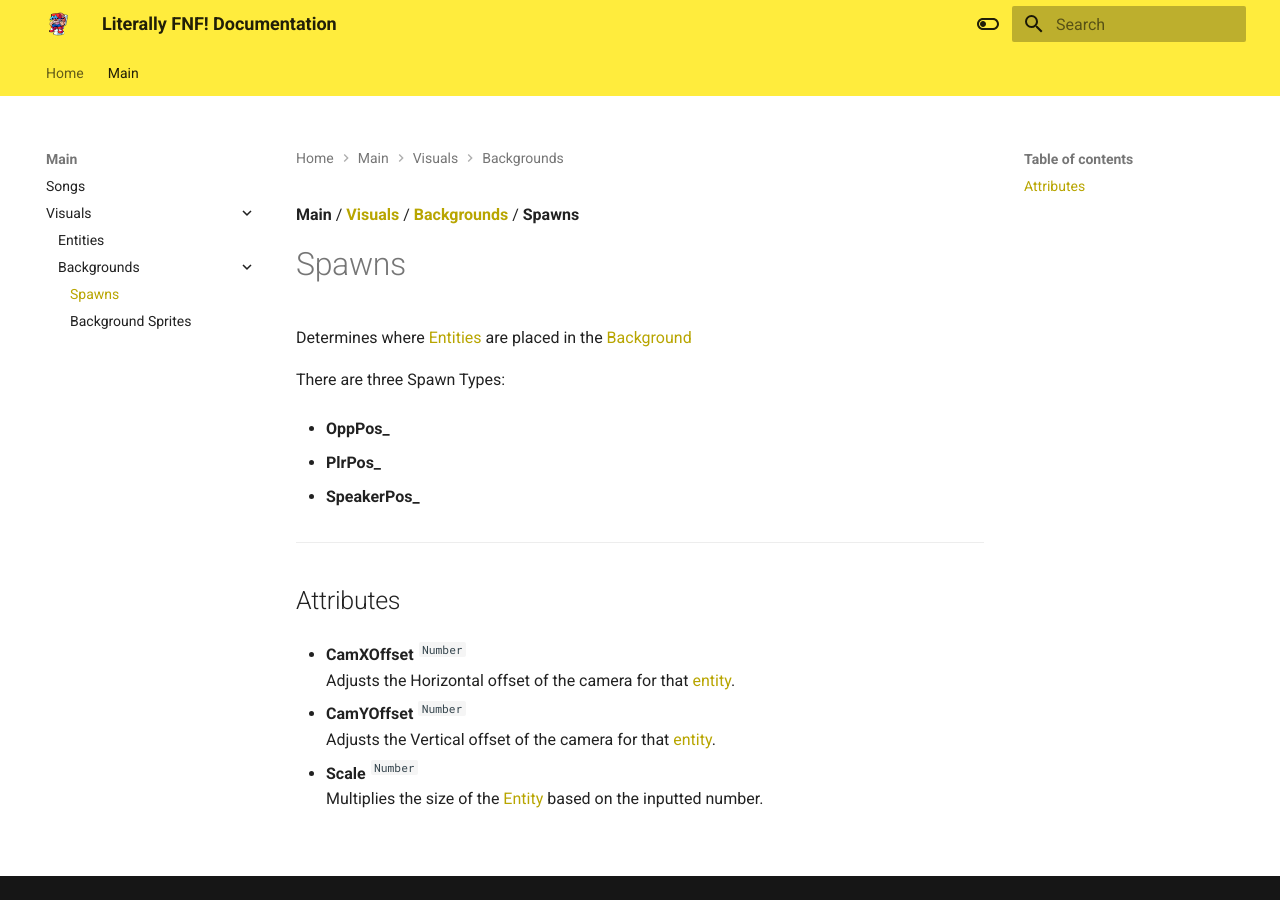
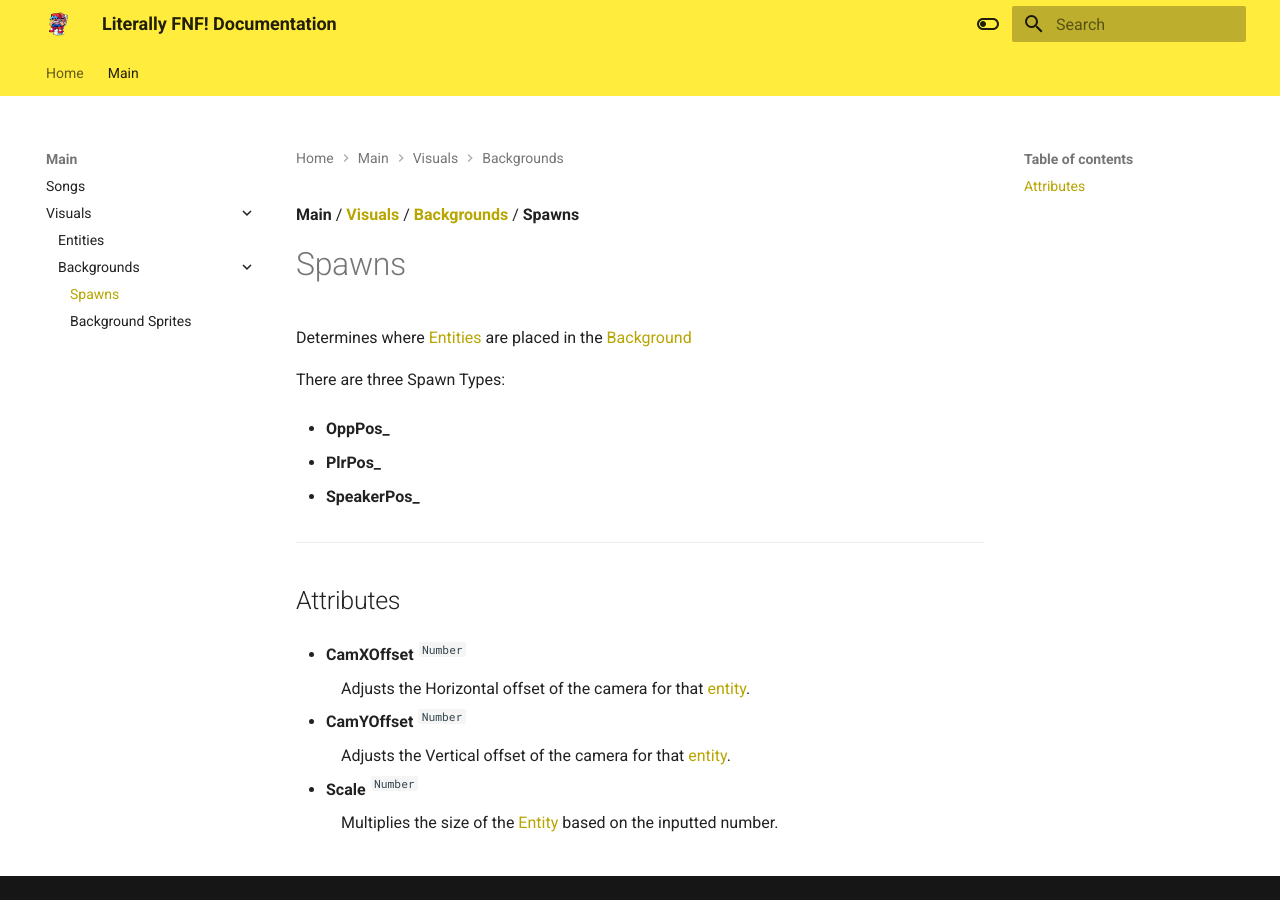
Before and after one commit to toad4085/Literally-FNF-Documentation, an MkDocs documentation site: the page built from docs/main/visuals/backgrounds/spawns.md, in a window 1280 px wide. Built offline with MkDocs 1.6.1 and Material for MkDocs 9.7.7, drawn with Linux system fonts in a browser that asks for light colours.

```diff
--- a/docs/main/visuals/backgrounds/spawns.md
+++ b/docs/main/visuals/backgrounds/spawns.md
@@ -16,11 +16,14 @@ There are three Spawn Types:
 
 ## Attributes
 
-* **CamXOffset** <sup>`Number`</sup><br>
+* **CamXOffset** <sup>`Number`</sup><br><div style="padding-left: 15px;">
 Adjusts the Horizontal offset of the camera for that [entity](../../entities).
+</div>
 
-* **CamYOffset** <sup>`Number`</sup><br>
+* **CamYOffset** <sup>`Number`</sup><br><div style="padding-left: 15px;">
 Adjusts the Vertical offset of the camera for that [entity](../../entities).
+</div>
 
-* **Scale** <sup>`Number`</sup><br>
+* **Scale** <sup>`Number`</sup><br><div style="padding-left: 15px;">
 Multiplies the size of the [Entity](../../entities) based on the inputted number.
+</div>
```
Also changed, not shown: docs/main/visuals/backgrounds.md (+6 -5 lines), docs/main/visuals/backgrounds/background_sprites.md (+2 -1 lines).
